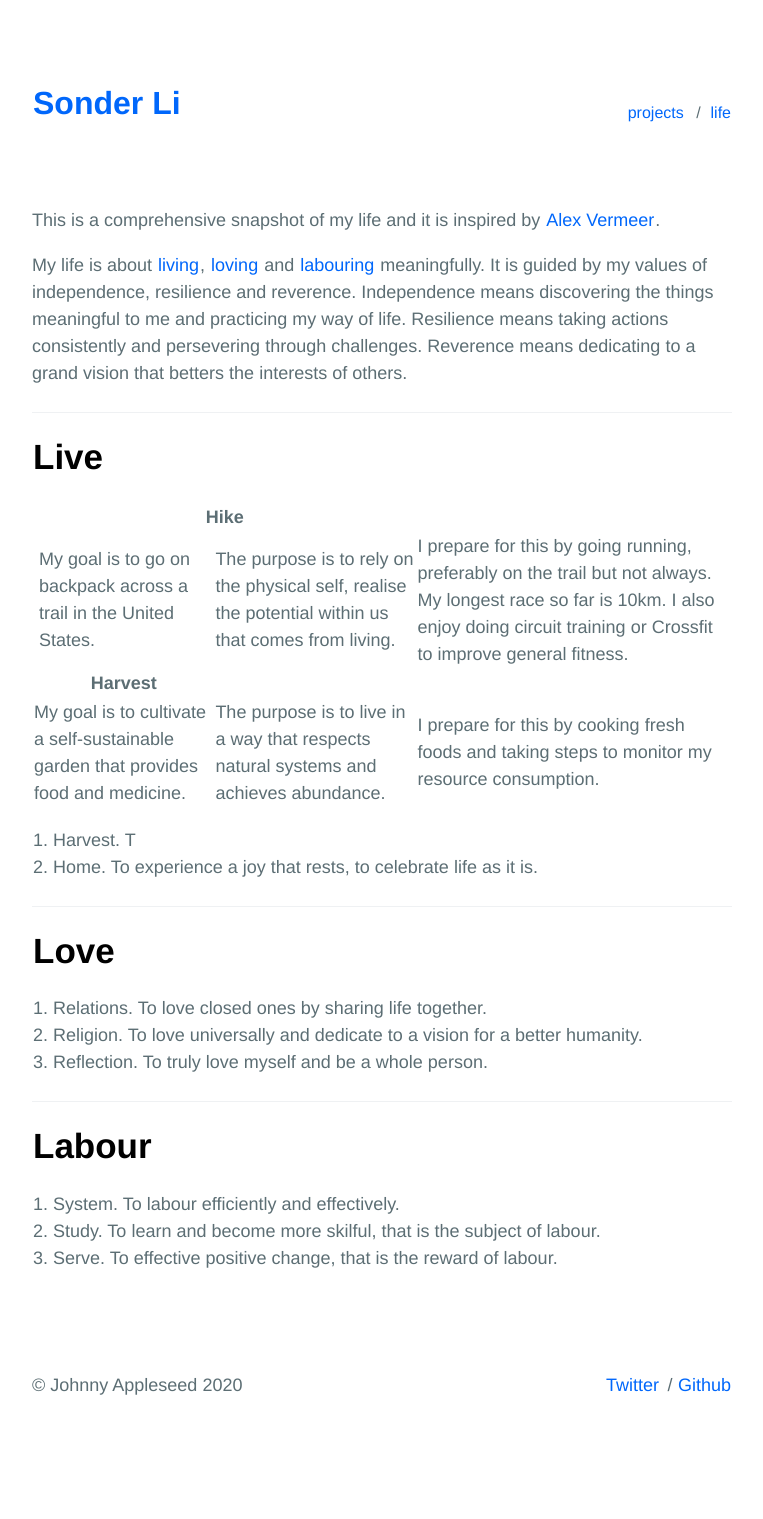
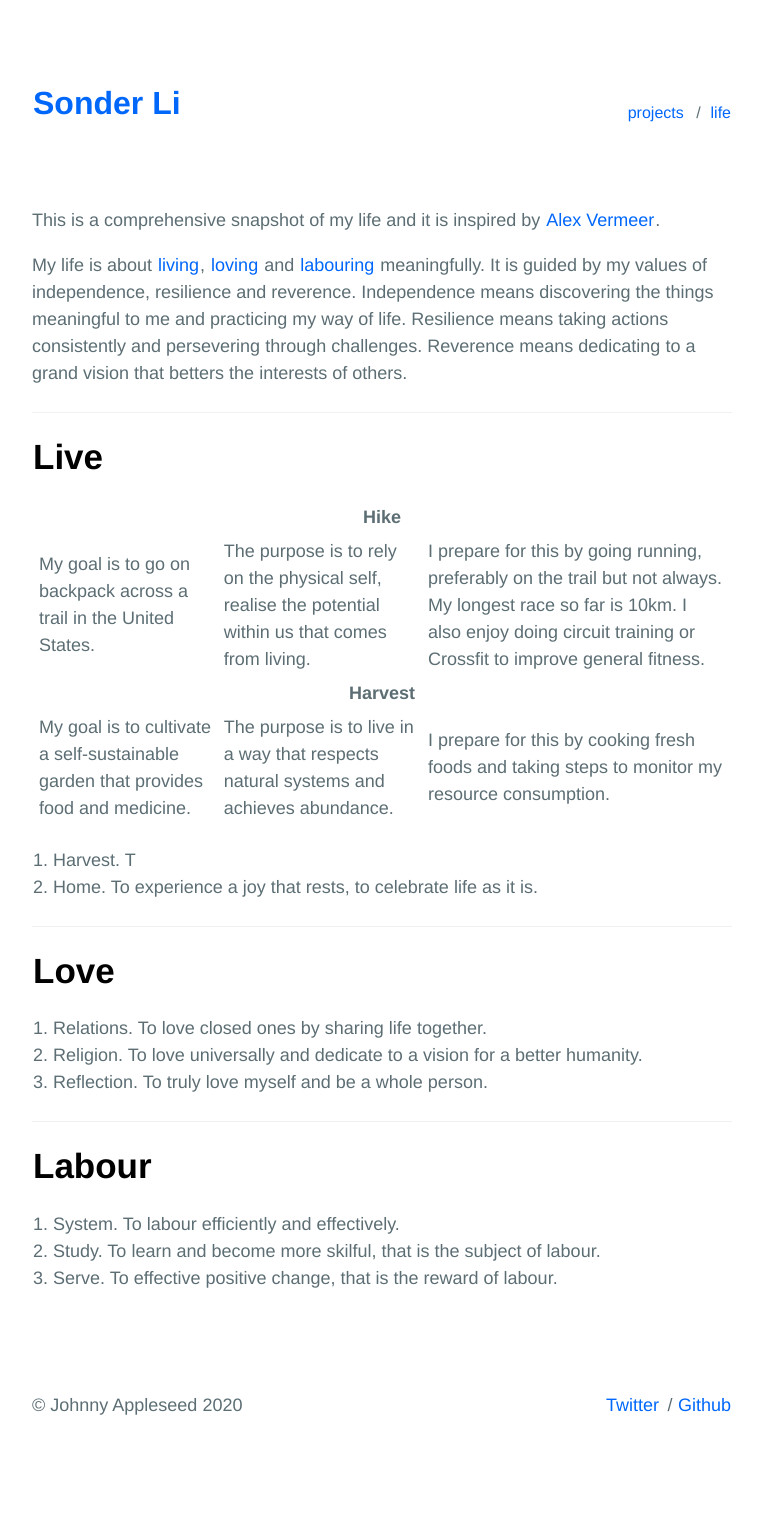
Before and after one commit to sumchuenli/sumchuenli.github.io, a Jekyll site: the page built from _pages/about.md, in a window 1280 px wide. Shown: the whole page, without its empty margins (258-1021 px from the left). Built offline with Jekyll 4.4.1, drawn with Linux system fonts in a browser that asks for light colours.

Commit message:
update css

```diff
--- a/_pages/about.md
+++ b/_pages/about.md
@@ -13,20 +13,20 @@ My life is about <a href="#live">living</a>, <a href="#love">loving</a> and <a h
 
 <table style="width:100%">
   <tr>
-    <th colspan="2">Hike</th>
+    <th colspan="3">Hike</th>
   </tr>
   <tr>
     <td style="padding:5px 5px 5px 5px">My goal is to go on backpack across a trail in the United States.</td>
-    <td>The purpose is to rely on the physical self, realise the potential within us that comes from living.</td>
-    <td>I prepare for this by going running, preferably on the trail but not always. My longest race so far is 10km. I also enjoy doing circuit training or Crossfit to improve general fitness.</td>
+    <td style="padding:5px 5px 5px 5px">The purpose is to rely on the physical self, realise the potential within us that comes from living.</td>
+    <td style="padding:5px 5px 5px 5px">I prepare for this by going running, preferably on the trail but not always. My longest race so far is 10km. I also enjoy doing circuit training or Crossfit to improve general fitness.</td>
   </tr>
   <tr>
-    <th>Harvest</th>
+    <th colspan="3">Harvest</th>
   </tr>
   <tr>
-    <td>My goal is to cultivate a self-sustainable garden that provides food and medicine.</td>
-    <td>The purpose is to live in a way that respects natural systems and achieves abundance.</td>
-    <td>I prepare for this by cooking fresh foods and taking steps to monitor my resource consumption.</td>
+    <td style="padding:5px 5px 5px 5px">My goal is to cultivate a self-sustainable garden that provides food and medicine.</td>
+    <td style="padding:5px 5px 5px 5px">The purpose is to live in a way that respects natural systems and achieves abundance.</td>
+    <td style="padding:5px 5px 5px 5px">I prepare for this by cooking fresh foods and taking steps to monitor my resource consumption.</td>
   </tr>
 </table>
 
```
